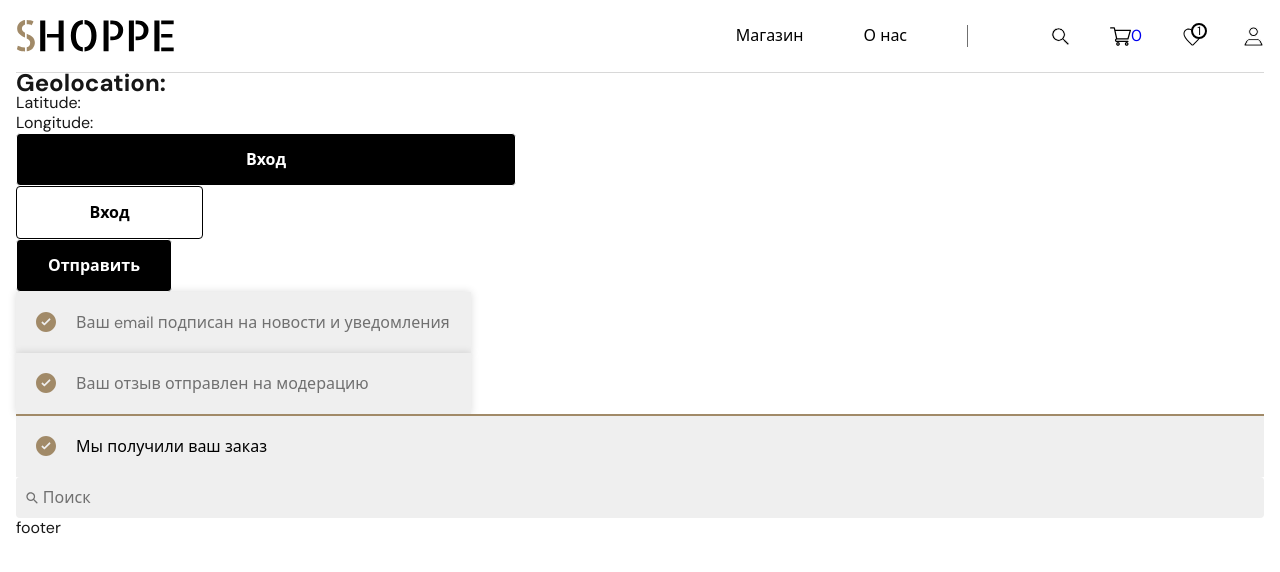
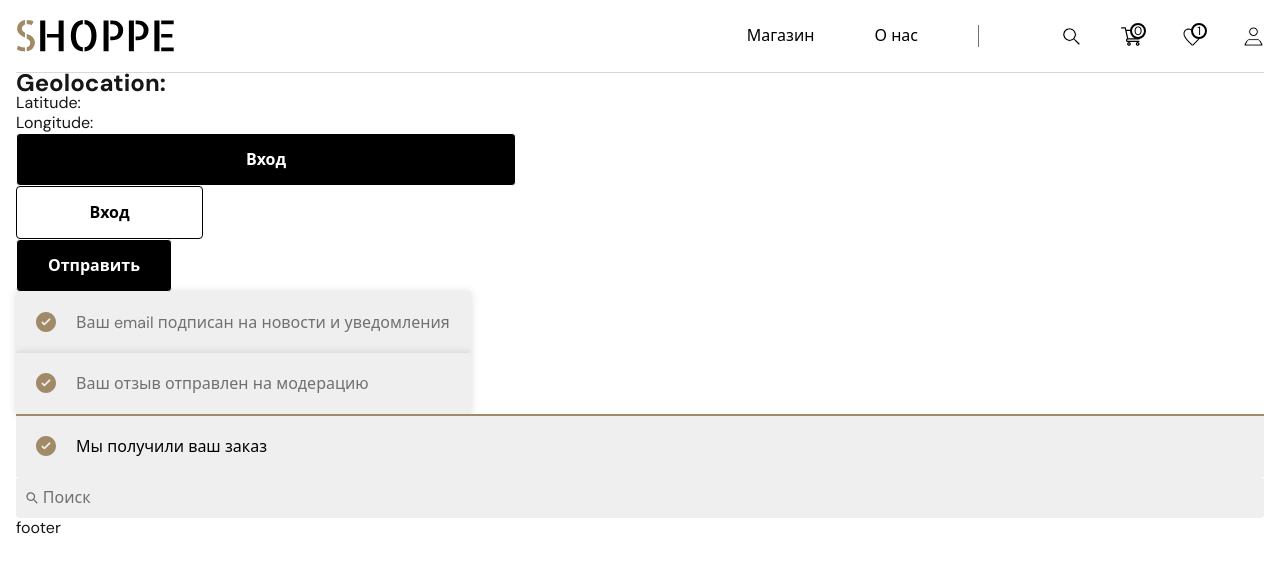
Before and after one commit to ministrov/shoppe-ecommerce-next, a Next.js app: page / in a window 1280 px wide. Shown: the top 572 px of the page. Built offline with nearby package versions, Linux system fonts and the light colour scheme; no server answers.

Commit message:
feature - End up operatin on buttonLink pseudo element count realisation

```diff
--- a/components/buttonLink/ButtonLink.tsx
+++ b/components/buttonLink/ButtonLink.tsx
@@ -8,6 +8,7 @@ type ButtonLinkProps = {
   path: string;
   iconPath?: string;
   text?: string;
+  isCount?: boolean;
   count?: number;
 };
 
@@ -16,7 +17,7 @@ const underlineVariants = {
   visible: { width: '100%' },
 };
 
-export const ButtonLink = ({ pathname, path, iconPath, text, count }: ButtonLinkProps) => {
+export const ButtonLink = ({ pathname, path, iconPath, text, isCount, count }: ButtonLinkProps) => {
   return (
     <Link href={path} className={styles.navLink}>
       {iconPath && <Image src={iconPath} width={21} height={21} alt={`Icon link ${iconPath}`} />}
@@ -30,7 +31,7 @@ export const ButtonLink = ({ pathname, path, iconPath, text, count }: ButtonLink
           transition={{ duration: 0.5, ease: 'easeInOut' }}
         />
       )}
-      {count && <span className={styles.count}>{count}</span>}
+      {isCount && <span className={styles.count}>{count}</span>}
     </Link>
   );
 };
--- a/components/header/Header.tsx
+++ b/components/header/Header.tsx
@@ -68,7 +68,7 @@ export const Header = () => {
       </div>
 
       <div className={styles.burgerWrapper}>
-        <ButtonLink pathname={pathname} path={'/cart'} iconPath={'/shopping-cart.svg'} />
+        <ButtonLink pathname={pathname} path={'/cart'} iconPath={'/shopping-cart.svg'} isCount count={2} />
         <button className={styles.burgerMenu}>
           <Image
             onClick={() => setIsOpened(true)}
@@ -90,8 +90,7 @@ export const Header = () => {
           <Logo />
 
           <div className={styles.mobileHeaderRight}>
-            <span className={styles.cartCount}>0</span>
-            <ButtonLink pathname={pathname} path={'/cart'} iconPath={'/shopping-cart.svg'} />
+            <ButtonLink pathname={pathname} path={'/cart'} iconPath={'/shopping-cart.svg'} isCount count={2} />
 
             <button className={styles.closeMenu}>
               <Image
--- a/components/userMenu/UserMenu.tsx
+++ b/components/userMenu/UserMenu.tsx
@@ -2,8 +2,8 @@ import { ButtonLink } from '../buttonLink/ButtonLink';
 import styles from './UserMenu.module.css';
 
 const links = [
-  { id: 1, path: '/cart', text: '', iconPath: '/shopping-cart.svg', count: 0 },
-  { id: 2, path: '/favorites', text: '', iconPath: '/heart.svg', count: 1 },
+  { id: 1, path: '/cart', text: '', iconPath: '/shopping-cart.svg', isCount: true, count: 0 },
+  { id: 2, path: '/favorites', text: '', iconPath: '/heart.svg', isCount: true, count: 1 },
   { id: 3, path: '/orders', text: '', iconPath: '/account.svg' },
 ];
 
@@ -16,7 +16,7 @@ export const UserMenu = ({ pathname }: UserMenuProps) => {
     <ul className={styles.userMenu}>
       {links.map((link) => (
         <li key={link.id} className={styles.userItem}>
-          <ButtonLink pathname={pathname} path={link.path} iconPath={link.iconPath} count={link.count} />
+          <ButtonLink pathname={pathname} path={link.path} iconPath={link.iconPath} isCount={link.isCount} count={link.count} />
         </li>
       ))}
     </ul>
```
